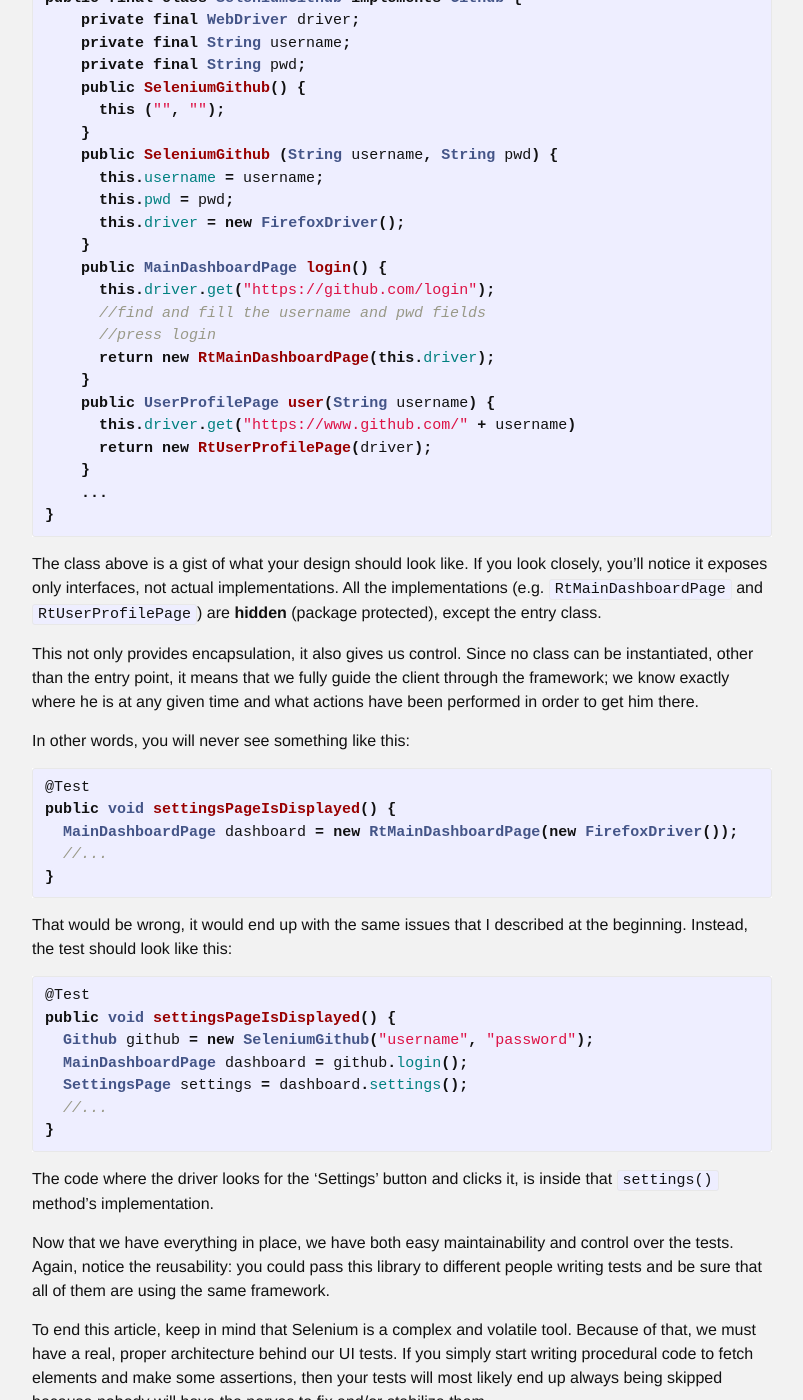
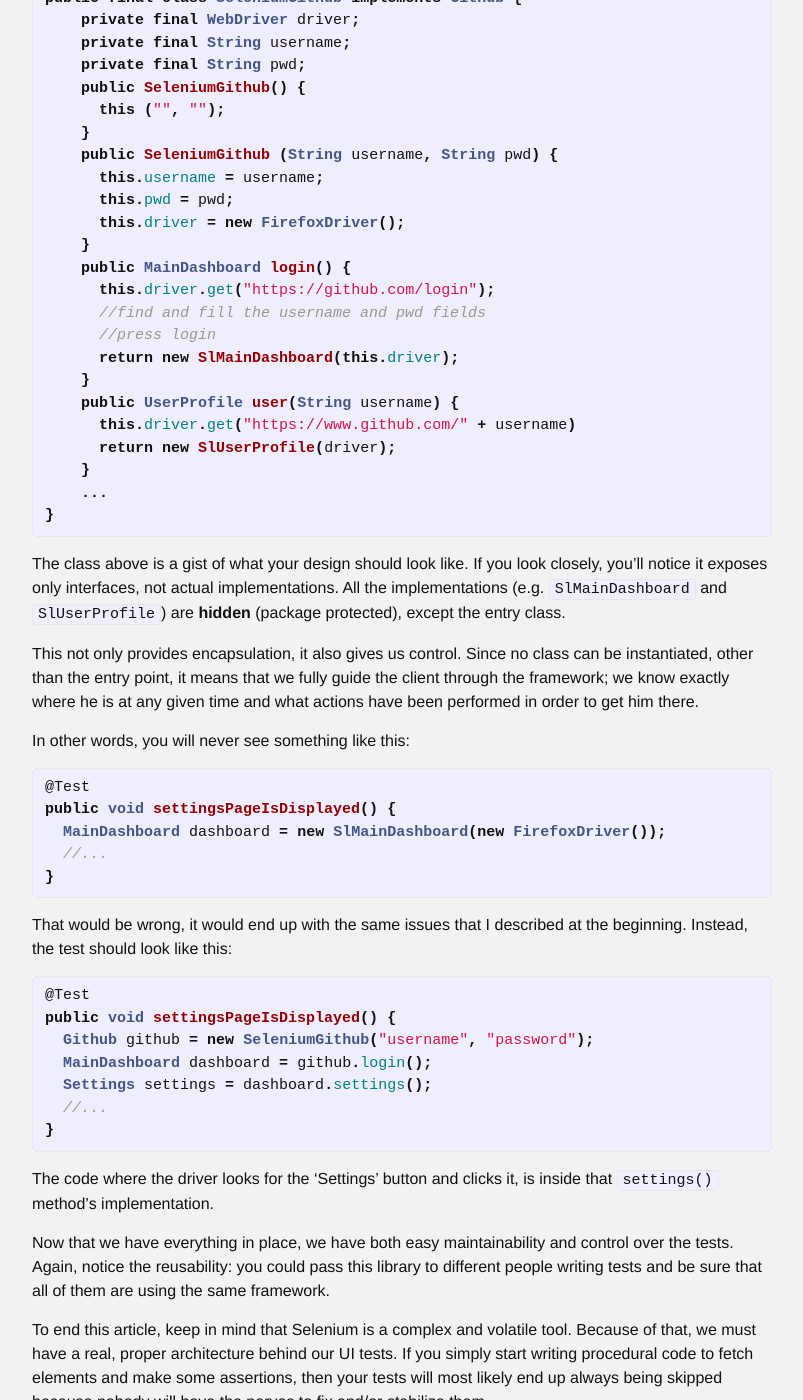
Before and after one commit to amihaiemil/amihaiemil.github.io, a Jekyll site: the page built from _posts/2017-01-24-selenium-and-junit-the-right-way.markdown, in a window 1280 px wide and 1400 px high, scrolled down 2355 px. Shown: the whole window, without its empty margins (238-1041 px from the left). Built offline with Jekyll 4.4.1, drawn with Linux system fonts in a browser that asks for light colours; comment, search, counter and statistics services are not loaded.

```diff
--- a/_posts/2016-05-07-what-is-hateoas.markdown
+++ b/_posts/2016-05-07-what-is-hateoas.markdown
@@ -121,6 +121,6 @@ HTTP Status 204 NO CONTENT
 
 I hope you now have a better understanding of the HATEOAS principle. Your search endpoint is now much more usable in any context. Whether it will be consumed by a Javascript client or by a Java/C#/Python/Whatever library, the communication will be smooth and the client's code fluent and less bug-prone.
 
-I also think of it (slightly) as of an HTML page that's been stripped of its CSS. Look again at the search response above. Now, think how easy it will be for any JS client to work with it: simply make a call to the endpoint, get the JSON object and display the text and links.
+I also think of it as of an HTML page that's been stripped of its CSS. Look again at the search response above. Now, think how easy it will be for any JS client to work with it: simply make a call to the endpoint, get the JSON object and display the text and links.
 
 To summarize, make sure your API is navigable - there shouldn't be any isolated endpoints (starting from the index endpoint, you should be able to reach all of them by clicking through served links) and make sure you respect the protocol by using the right statuses, headers etc when they are needed. Again, I found Github's API to be a very good illustrator of the HATEOAS principle.
--- a/_posts/2017-01-24-selenium-and-junit-the-right-way.markdown
+++ b/_posts/2017-01-24-selenium-and-junit-the-right-way.markdown
@@ -95,21 +95,21 @@ public final class SeleniumGithub implements Github {
       this.pwd = pwd;
       this.driver = new FirefoxDriver();
     }
-    public MainDashboardPage login() {
+    public MainDashboard login() {
       this.driver.get("https://github.com/login");
       //find and fill the username and pwd fields
       //press login
-      return new RtMainDashboardPage(this.driver);
+      return new SlMainDashboard(this.driver);
     }
-    public UserProfilePage user(String username) {
+    public UserProfile user(String username) {
       this.driver.get("https://www.github.com/" + username)
-      return new RtUserProfilePage(driver);
+      return new SlUserProfile(driver);
     }
     ...
 }
 {% endhighlight %}
 
-The class above is a gist of what your design should look like. If you look closely, you'll notice it exposes only interfaces, not actual implementations. All the implementations (e.g. ``RtMainDashboardPage`` and ``RtUserProfilePage``) are **hidden** (package protected), except the entry class.
+The class above is a gist of what your design should look like. If you look closely, you'll notice it exposes only interfaces, not actual implementations. All the implementations (e.g. ``SlMainDashboard`` and ``SlUserProfile``) are **hidden** (package protected), except the entry class.
 
 This not only provides encapsulation, it also gives us control. Since no class can be instantiated, other than the entry point, it means that we fully guide the client through the framework; we know exactly where he is at any given time and what actions have been performed in order to get him there.
 
@@ -118,7 +118,7 @@ In other words, you will never see something like this:
 {% highlight java %}
 @Test
 public void settingsPageIsDisplayed() {
-  MainDashboardPage dashboard = new RtMainDashboardPage(new FirefoxDriver());
+  MainDashboard dashboard = new SlMainDashboard(new FirefoxDriver());
   //...
 }
 {% endhighlight %}
@@ -130,8 +130,8 @@ Instead, the test should look like this:
 @Test
 public void settingsPageIsDisplayed() {
   Github github = new SeleniumGithub("username", "password");
-  MainDashboardPage dashboard = github.login();
-  SettingsPage settings = dashboard.settings();
+  MainDashboard dashboard = github.login();
+  Settings settings = dashboard.settings();
   //...
 }
 {% endhighlight %}
```
Also changed, not shown: _posts/2017-05-03-test-driven-rest.markdown (added, +133 -0 lines).
